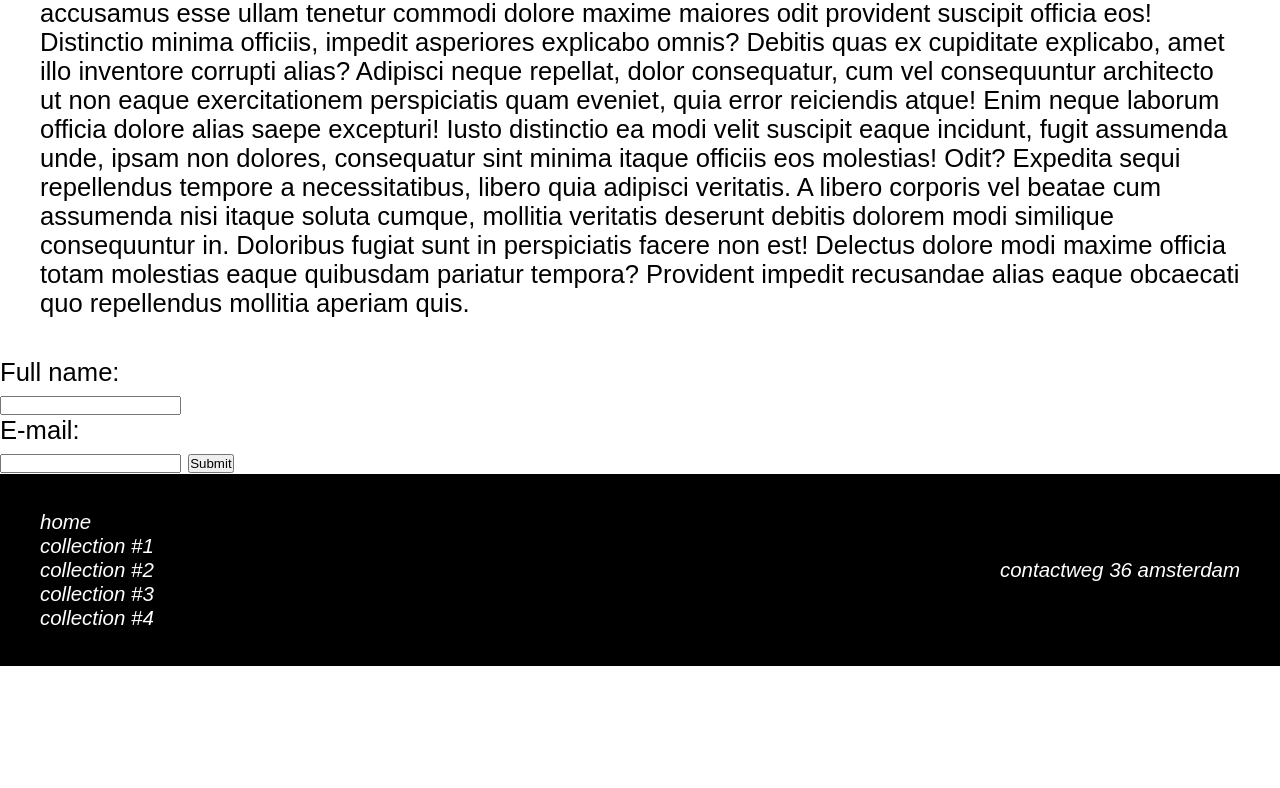
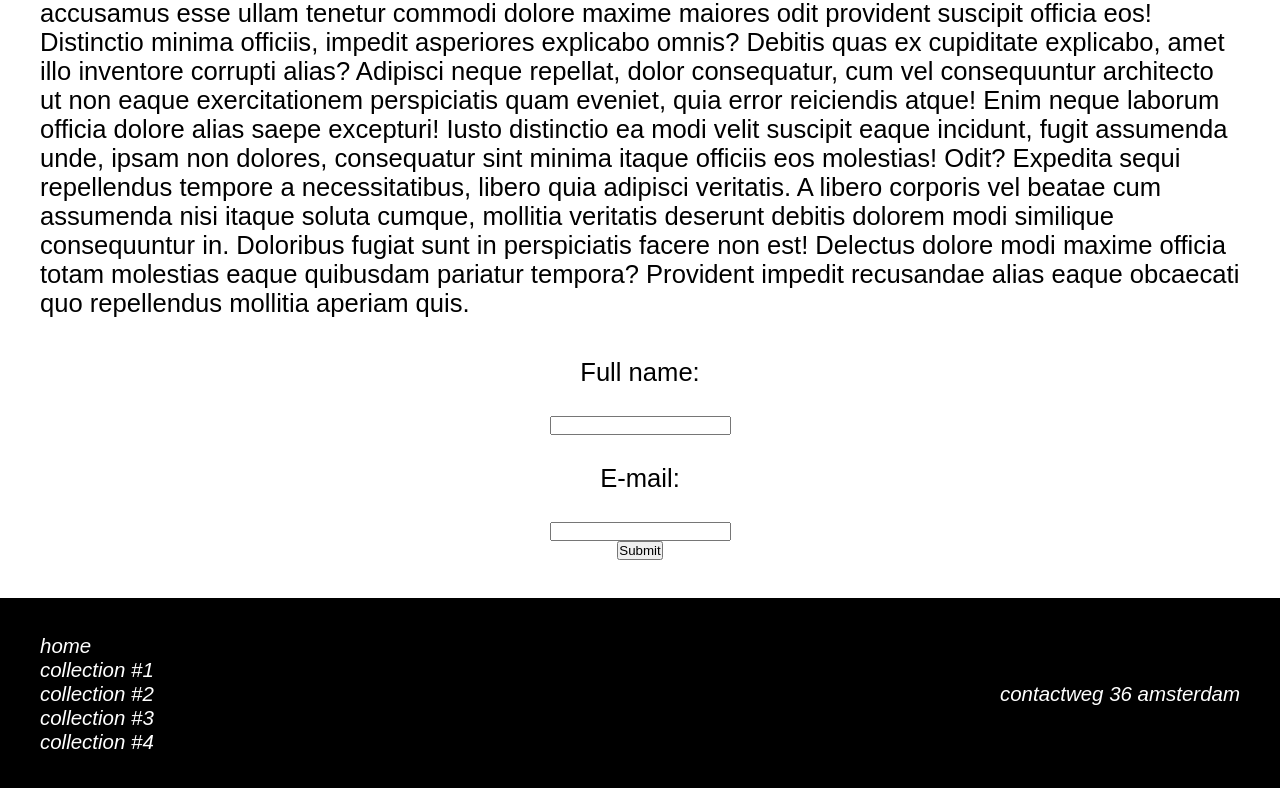
Before and after one commit to NotMelsy/Japan-Musea, a plain HTML site: page index.html in a window 1280 px wide. Shown: the part 10004-10792 px from the top of the page. Before the commit the page ends 10670 px from the top, so only its background shows below. Drawn offline with Linux system fonts and the light colour scheme.

Commit message:
submit knop

```diff
--- a/index.html
+++ b/index.html
@@ -94,14 +94,15 @@
                 Doloribus fugiat sunt in perspiciatis facere non est! Delectus dolore modi maxime officia totam molestias eaque quibusdam pariatur tempora? Provident impedit recusandae alias eaque obcaecati quo repellendus mollitia aperiam quis.</p>
             </div>
         </section>
+        <section class="form">
         <form>
             <label for="fname">Full name:</label><br>
             <input type="text" id="fname" name="fname"><br>
             <label for="lname">E-mail:</label><br>
-            <input type="text" id="lname" name="lname">
+            <input type="email" id="lname" name="lname">
             <input type="submit" value="Submit">
           </form>
-
+        </section>
     </main>
     <footer class="footer">
         <ul class="footerNavigation">
--- a/style.css
+++ b/style.css
@@ -8,6 +8,23 @@ body{
     font-size: 62.5%;
     font-family: sans-serif;
     font-size: 1.6rem;
+    min-height: 100vh;
+}
+
+form{
+    width: 40rem;
+    height: 15rem;
+    background: white;
+    display: flex;
+    justify-content: flex-start;
+    align-items: center;
+    flex-direction: column;
+}
+
+.form{
+    display: flex;
+    align-items: center;
+    justify-content: center;
 }
 
 .header{
```
